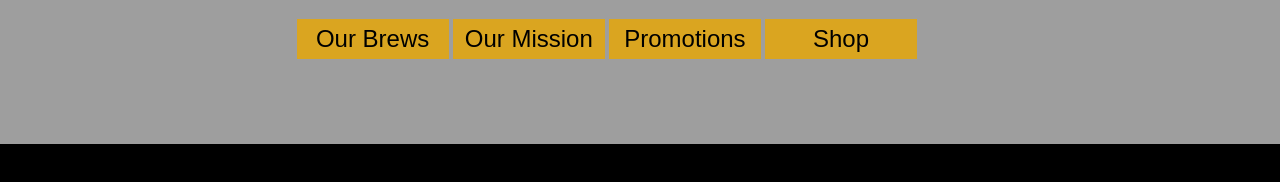
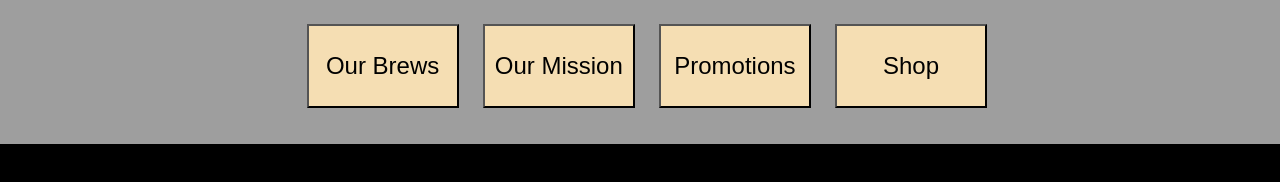
Before and after one commit to RABlue27/Landing-Page, a plain HTML site: page index.html in a window 1280 px wide. Drawn offline with Linux system fonts and the light colour scheme.

Commit message:
Update external.css

```diff
--- a/external.css
+++ b/external.css
@@ -25,28 +25,23 @@ body {
 }
 
 button {
-    background-color: goldenrod;
-    border: wheat;
+    background-color: wheat;
     color:black;
     width: 12ex;
-    height: 40px;
+    height: 75%;
     text-align: center;
     font-size: 24px;
-
+    margin: 0px 10px 0px 10px;
+    overflow: hidden;
 }
 
 #banner #buttons {
     margin: 0 auto;
     position: absolute;
-    top: 35px;
+    top: 25%;
+    bottom: 5%;
+    width: 100%;
     left: calc(50% - (4 * 12ex) + (3 * 3px)); /* yooo */
     z-index: 2;
-
+    overflow: auto;
 }
-
-
-
-@font-face {
-    font-family: ColaFont;
-    src: url(https://www.dafont.com/loki-cola.font);
-}
```
